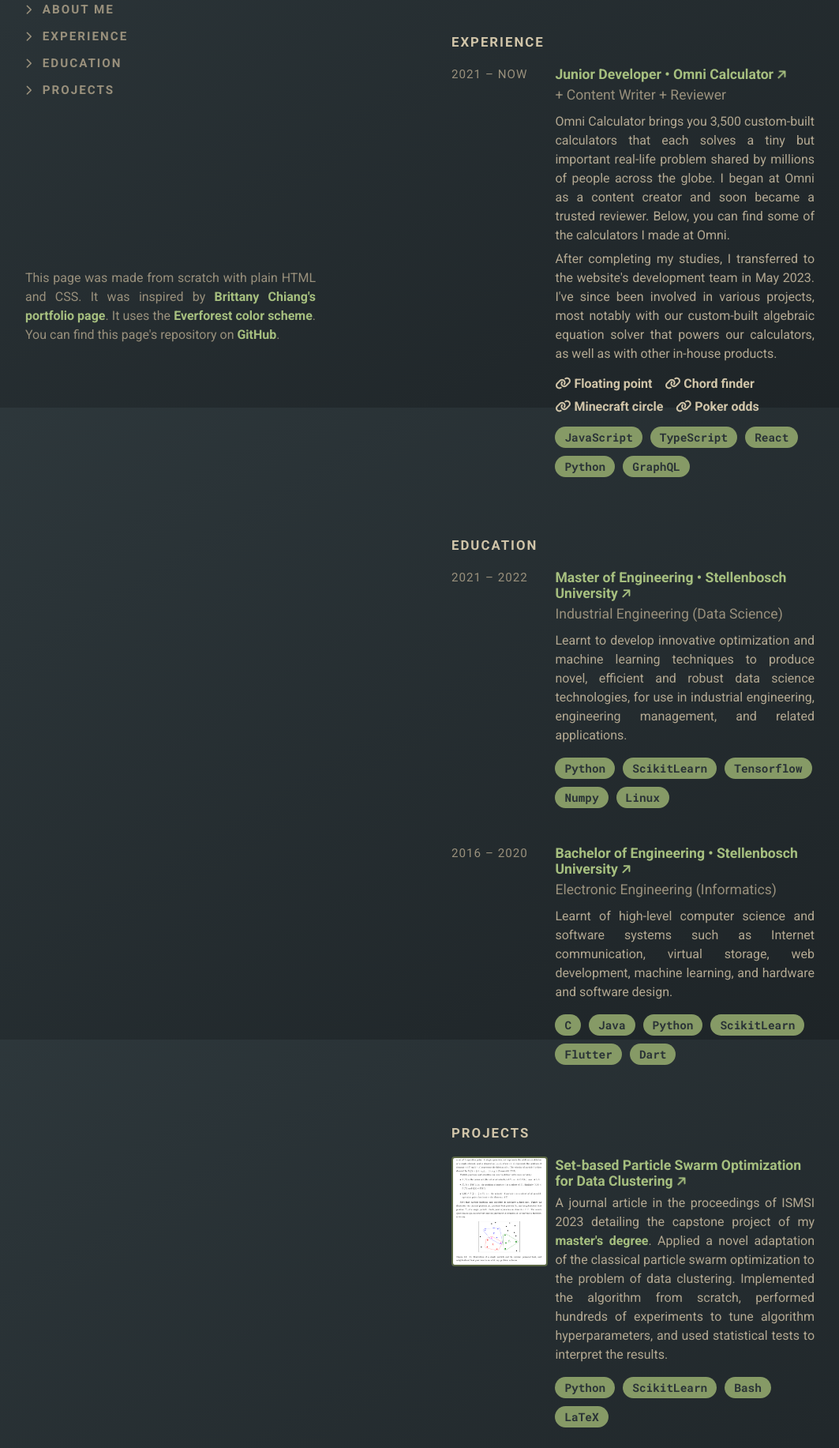
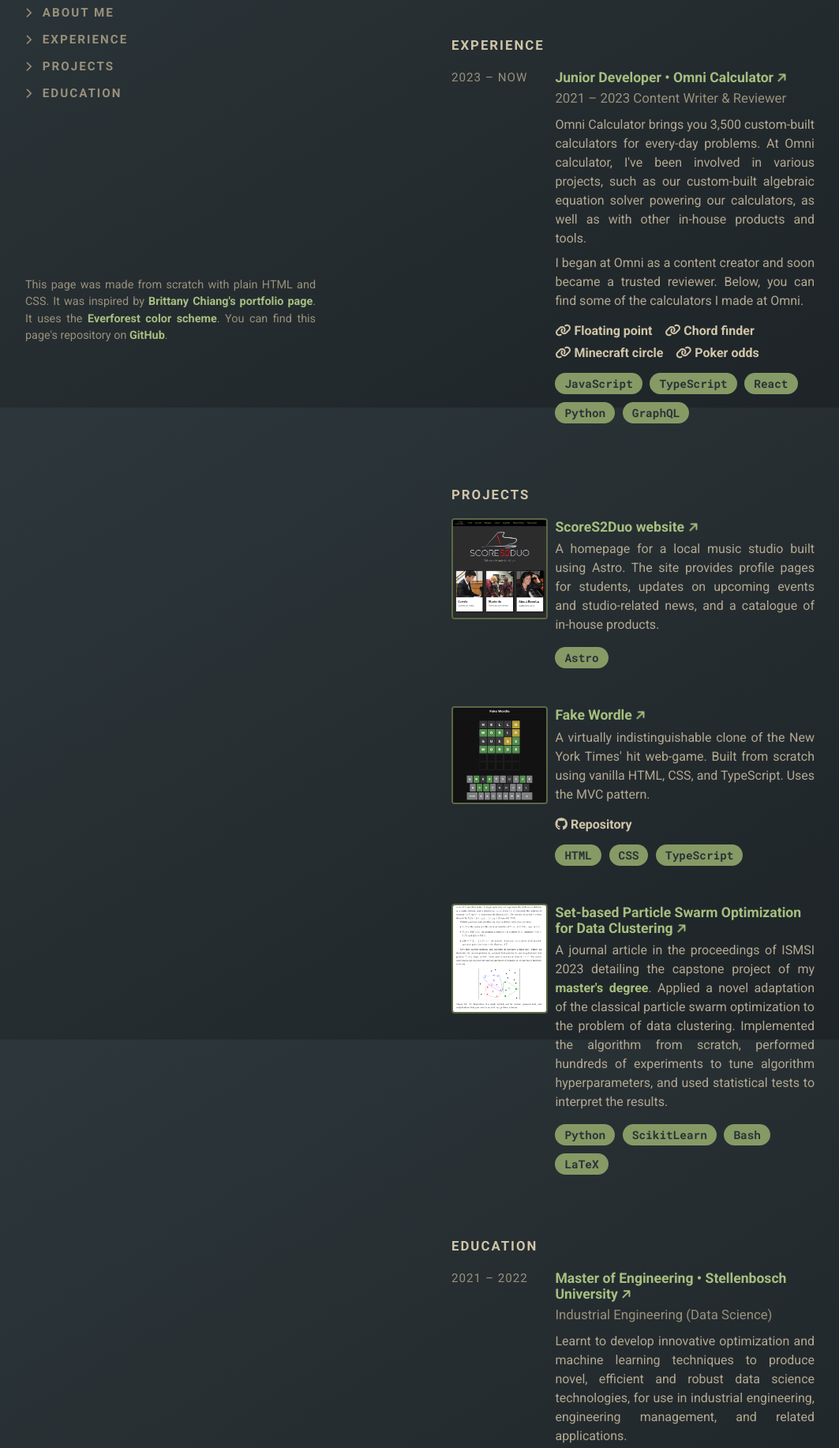
Before and after one commit to rijkdw/portfolio, a website: page index.html in a window 1280 px wide. Shown: the part 284-2117 px from the top of the page at 79% size, without its empty margins (108-1171 px from the left). Drawn offline with Linux system fonts and the light colour scheme.

```diff
--- a/index.html
+++ b/index.html
@@ -12,7 +12,7 @@
       property="og:description"
       content="Rijk de Wet's personal portfolio page."
     />
-    <meta property="og:image" content="/public/rijk_mugshot.JPG" />
+    <meta property="og:image" content="/public/images/rijk-mugshot.jpg" />
     <meta property="twitter:title" content="Rijk de Wet's portfolio" />
     <!-- Icons -->
     <link rel="icon" type="image/x-icon" href="/public/favicon.ico" />
@@ -85,13 +85,13 @@
               >
             </li>
             <li>
-              <a href="#education"
-                ><i class="fas fa-chevron-right navarrow"></i> Education</a
+              <a href="#projects"
+                ><i class="fas fa-chevron-right navarrow"></i> Projects</a
               >
             </li>
             <li>
-              <a href="#projects"
-                ><i class="fas fa-chevron-right navarrow"></i> Projects</a
+              <a href="#education"
+                ><i class="fas fa-chevron-right navarrow"></i> Education</a
               >
             </li>
           </ul>
@@ -99,7 +99,7 @@
       </div>
 
       <!-- Footer in wide layouts -->
-      <footer class="footer-wide">
+      <footer class="wide">
         <p>
           This page was made from scratch with plain HTML and CSS. It was
           inspired by
@@ -141,7 +141,7 @@
 
         <div class="entry" id="developer-omni">
           <div class="entry-left">
-            <p>2021 &ndash; now</p>
+            <p>2023 &ndash; now</p>
           </div>
           <div class="entry-right">
             <h4>
@@ -150,21 +150,20 @@
                 <i class="fas fa-arrow-right linkarrow"></i>
               </a>
             </h4>
-            <h5>+ Content Writer + Reviewer</h5>
+            <h5>2021 &ndash; 2023 Content Writer & Reviewer</h5>
             <p>
-              Omni Calculator brings you 3,500 custom-built calculators that
-              each solves a tiny but important real-life problem shared by
-              millions of people across the globe. I began at Omni as a content
-              creator and soon became a trusted reviewer. Below, you can find
-              some of the calculators I made at Omni.
+              Omni Calculator brings you 3,500 custom-built calculators for
+              every-day problems. At Omni calculator, I've been involved in
+              various projects, such as our custom-built algebraic equation
+              solver powering our calculators, as well as with other in-house
+              products and tools.
             </p>
             <p>
-              After completing my studies, I transferred to the website's
-              development team in May 2023. I've since been involved in various
-              projects, most notably with our custom-built algebraic equation
-              solver that powers our calculators, as well as with other in-house
-              products.
+              I began at Omni as a content creator and soon became a trusted
+              reviewer. Below, you can find some of the calculators I made at
+              Omni.
             </p>
+
             <ol class="links">
               <li>
                 <a
@@ -201,6 +200,105 @@
               <li>React</li>
               <li>Python</li>
               <li>GraphQL</li>
+            </ol>
+          </div>
+        </div>
+      </section>
+
+      <!-- Projects -->
+      <section id="projects">
+        <h3>Projects</h3>
+
+        <div class="entry project" id="scores2duo">
+          <div class="entry-left">
+            <a href="https://scores2duo.co.za" target="_blank">
+              <img src="public/images/projects/scores2duo.png" />
+            </a>
+          </div>
+          <div class="entry-right">
+            <h4>
+              <a href="https://scores2duo.co.za" target="_blank">
+                ScoreS2Duo website
+                <i class="fas fa-arrow-right linkarrow"></i>
+              </a>
+            </h4>
+            <p>
+              A homepage for a local music studio built using Astro. The site
+              provides profile pages for students, updates on upcoming events
+              and studio-related news, and a catalogue of in-house products.
+            </p>
+            <ol class="tags">
+              <li>Astro</li>
+            </ol>
+          </div>
+        </div>
+
+        <div class="entry project" id="wordle">
+          <div class="entry-left">
+            <a href="https://rijkdewet.co.za/wordle" target="_blank">
+              <img src="public/images/projects/fake-wordle.png" />
+            </a>
+          </div>
+          <div class="entry-right">
+            <h4>
+              <a href="https://rijkdewet.co.za/wordle" target="_blank">
+                Fake Wordle
+                <i class="fas fa-arrow-right linkarrow"></i>
+              </a>
+            </h4>
+            <p>
+              A virtually indistinguishable clone of the New York Times' hit
+              web-game. Built from scratch using vanilla HTML, CSS, and
+              TypeScript. Uses the MVC pattern.
+            </p>
+            <ol class="links">
+              <li>
+                <a href="https://github.com/rijkdw/wordle-js" target="_blank"
+                  ><i class="fab fa-github"></i> Repository</a
+                >
+              </li>
+            </ol>
+            <ol class="tags">
+              <li>HTML</li>
+              <li>CSS</li>
+              <li>TypeScript</li>
+            </ol>
+          </div>
+        </div>
+
+        <div class="entry project" id="sbpso-ismsi-paper">
+          <div class="entry-left">
+            <a
+              href="https://dl.acm.org/doi/10.1145/3596947.3596956"
+              target="_blank"
+            >
+              <img src="public/images/projects/sbpso.png" />
+            </a>
+          </div>
+          <div class="entry-right">
+            <h4>
+              <a
+                href="https://dl.acm.org/doi/10.1145/3596947.3596956"
+                target="_blank"
+              >
+                Set-based Particle Swarm Optimization for Data Clustering
+                <i class="fas fa-arrow-right linkarrow"></i>
+              </a>
+            </h4>
+            <p>
+              A journal article in the proceedings of ISMSI 2023 detailing the
+              capstone project of my <a href="#masters">master's degree</a>.
+              Applied a novel adaptation of the classical particle swarm
+              optimization to the problem of data clustering. Implemented the
+              algorithm from scratch, performed hundreds of experiments to tune
+              algorithm hyperparameters, and used statistical tests to interpret
+              the results.
+            </p>
+            <ol class="tags">
+              <li>Python</li>
+              <li>ScikitLearn</li>
+              <li>Bash</li>
+              <li>LaTeX</li>
             </ol>
           </div>
         </div>
@@ -252,8 +350,8 @@
             <h5>Electronic Engineering (Informatics)</h5>
             <p>
               Learnt of high-level computer science and software systems such as
-              Internet communication, virtual storage, web development, machine
-              learning, and hardware and software design.
+              Internet communication, web development, machine learning, and
+              design of both hardware and software.
             </p>
             <ol class="tags">
               <li>C</li>
@@ -266,105 +364,10 @@
           </div>
         </div>
       </section>
-      <!-- Projects -->
-      <section id="projects">
-        <h3>Projects</h3>
-
-        <div class="entry" id="sbpso-ismsi-paper">
-          <div class="entry-left">
-            <a href="https://dl.acm.org/doi/10.1145/3596947.3596956">
-              <img src="public/images/projects/sbpso.png" />
-            </a>
-          </div>
-          <div class="entry-right">
-            <h4>
-              <a
-                href="https://dl.acm.org/doi/10.1145/3596947.3596956"
-                target="_blank"
-              >
-                Set-based Particle Swarm Optimization for Data Clustering
-                <i class="fas fa-arrow-right linkarrow"></i>
-              </a>
-            </h4>
-            <p>
-              A journal article in the proceedings of ISMSI 2023 detailing the
-              capstone project of my <a href="#masters">master's degree</a>.
-              Applied a novel adaptation of the classical particle swarm
-              optimization to the problem of data clustering. Implemented the
-              algorithm from scratch, performed hundreds of experiments to tune
-              algorithm hyperparameters, and used statistical tests to interpret
-              the results.
-            </p>
-            <ol class="tags">
-              <li>Python</li>
-              <li>ScikitLearn</li>
-              <li>Bash</li>
-              <li>LaTeX</li>
-            </ol>
-          </div>
-        </div>
-
-        <div class="entry" id="scores2duo">
-          <div class="entry-left">
-            <a href="https://scores2duo.co.za">
-              <img src="public/images/projects/scores2duo.png" />
-            </a>
-          </div>
-          <div class="entry-right">
-            <h4>
-              <a href="https://scores2duo.co.za" target="_blank">
-                ScoreS2Duo website
-                <i class="fas fa-arrow-right linkarrow"></i>
-              </a>
-            </h4>
-            <p>
-              A homepage for a local music studio built using Astro. The site
-              provides profile pages for students, updates on upcoming events
-              and studio-related news, and a catalogue of in-house products.
-            </p>
-            <ol class="tags">
-              <li>Astro</li>
-            </ol>
-          </div>
-        </div>
-
-        <div class="entry" id="wordle">
-          <div class="entry-left">
-            <a href="https://rijkdewet.co.za/wordle">
-              <img src="public/images/projects/fake-wordle.png" />
-            </a>
-          </div>
-          <div class="entry-right">
-            <h4>
-              <a href="https://rijkdewet.co.za/wordle" target="_blank">
-                Fake Wordle
-                <i class="fas fa-arrow-right linkarrow"></i>
-              </a>
-            </h4>
-            <p>
-              A virtually indistinguishable clone of the New York Times' hit
-              web-game. Built from scratch using vanilla HTML, CSS, and
-              TypeScript. Uses the MVC pattern.
-            </p>
-            <ol class="links">
-              <li>
-                <a href="https://github.com/rijkdw/wordle-js" target="_blank"
-                  ><i class="fab fa-github"></i> Repository</a
-                >
-              </li>
-            </ol>
-            <ol class="tags">
-              <li>HTML</li>
-              <li>CSS</li>
-              <li>TypeScript</li>
-            </ol>
-          </div>
-        </div>
-      </section>
     </main>
 
     <!-- Footer in narrow layouts -->
-    <footer class="footer-narrow">
+    <footer class="narrow">
       <p>
         This page was made from scratch with plain HTML and CSS. It was inspired
         by
--- a/styles.css
+++ b/styles.css
@@ -17,8 +17,8 @@
 body {
   background-image: linear-gradient(to bottom right, #2e383c, #1d2326);
   background-attachment: fixed;
-  margin: 80px auto;
-  padding: 0px 60px;
+  margin: 5rem auto;
+  padding: 0 4rem;
   max-width: 1000px;
 }
 
@@ -33,7 +33,7 @@
   color: var(--fg);
   scroll-behavior: smooth;
   scroll-padding-top: 85px;
-  font-family: "Roboto", "sans-serif";
+  font-family: Roboto, Arial, Helvetica, sans-serif;
   margin: 0px;
   padding: 0px;
 }
@@ -75,13 +75,13 @@
 /* Header */
 
 header {
-  margin-bottom: 60px;
+  margin-bottom: 4rem;
 }
 
 header h1 {
   color: var(--green);
   font-size: 3rem;
-  margin-bottom: 10px;
+  margin-bottom: 0.6rem;
 }
 
 header h2 {
@@ -98,7 +98,7 @@
 header .social-media {
   display: flex;
   flex-direction: row;
-  column-gap: 20px;
+  column-gap: 1.25rem;
 }
 
 header .social-media i {
@@ -113,11 +113,11 @@
 @media screen and (max-width: 480px) {
   header h1 {
     font-size: 2rem;
-    margin-bottom: 10px;
+    margin-bottom: 0.6rem;
   }
   header h2 {
     font-size: 1.1rem;
-    margin-bottom: 20px;
+    margin-bottom: 1.25rem;
   }
   header .social-media i {
     font-size: 1.6rem;
@@ -132,11 +132,11 @@
 
 nav ul {
   list-style-type: none;
-  padding: 0px;
+  padding: 0;
 }
 
 nav ul li {
-  margin-bottom: 16px;
+  margin-bottom: 1rem;
   transition-duration: var(--transition-duration);
   text-transform: uppercase;
   letter-spacing: 2px;
@@ -159,13 +159,14 @@
 
 /* Footer */
 
-footer.footer-wide {
+footer.wide {
   display: none;
   width: 80%;
 }
 
 footer p {
   color: var(--fg-dim);
+  font-size: 0.9rem;
 }
 
 /* Navbar, header, and on wide screens */
@@ -193,10 +194,10 @@
   nav {
     display: inline;
   }
-  footer.footer-narrow {
+  footer.narrow {
     display: none;
   }
-  footer.footer-wide {
+  footer.wide {
     display: inline;
   }
 }
@@ -204,7 +205,7 @@
 /* Sections */
 
 section {
-  margin-bottom: 60px;
+  margin-bottom: 4rem;
 }
 
 section h3 {
@@ -212,7 +213,7 @@
   color: var(--fg-bright);
   letter-spacing: 2px;
   font-size: 1.05rem;
-  margin-bottom: 20px;
+  margin-bottom: 1.25rem;
 }
 
 @media screen and (min-width: 1024px) {
@@ -226,7 +227,13 @@
 div.entry {
   width: fit-content;
   display: block;
-  margin-bottom: 30px;
+  margin-bottom: 2rem;
+}
+
+@media screen and (max-width: 639px) {
+  div.entry.project {
+    margin-bottom: 3.5rem;
+  }
 }
 
 @media screen and (min-width: 640px) {
@@ -239,7 +246,7 @@
   font-size: 1.1rem;
   color: var(--green);
   margin-top: 1px;
-  margin-bottom: 6px;
+  margin-bottom: 0.4rem;
 }
 
 div.entry h4 a {
@@ -251,10 +258,10 @@
 }
 
 div.entry h5 {
-  font-size: 1.1rem;
+  font-size: 1.05rem;
   color: var(--fg-dim) !important;
   font-weight: normal;
-  margin-bottom: 12px;
+  margin-bottom: 0.75rem;
 }
 
 /* Entries -- left pane */
@@ -269,13 +276,13 @@
 
 div.entry-left p {
   color: var(--fg-dim);
-  margin-bottom: 6px;
+  margin-bottom: 0.4rem;
 }
 
 div.entry-left img {
   width: 90%;
   max-width: 16rem;
-  border-radius: 4px;
+  border-radius: 0.25rem;
   border: 2px solid var(--green-dark);
   transition-duration: var(--transition-duration);
   margin-bottom: 1rem;
@@ -293,7 +300,7 @@
 }
 
 div.entry-right p {
-  margin-bottom: 6px;
+  margin-bottom: 0.4rem;
 }
 
 /* Entries -- links */
@@ -302,9 +309,9 @@
   display: flex;
   padding: 0;
   list-style-type: none;
-  column-gap: 16px;
-  row-gap: 10px;
-  margin: 16px 0px;
+  column-gap: 1rem;
+  row-gap: 0.6rem;
+  margin: 1rem 0;
   flex-wrap: wrap;
 }
 
@@ -327,18 +334,17 @@
   display: flex;
   padding: 0;
   list-style-type: none;
-  column-gap: 10px;
-  row-gap: 10px;
-  margin: 16px 0px;
+  gap: 0.6rem;
+  margin: 1rem 0;
   flex-wrap: wrap;
 }
 
 ol.tags li {
-  border-radius: 3em;
+  border-radius: 3rem;
   background-color: var(--green-dim);
   color: var(--bg);
   display: inline;
-  padding: 4px 12px 4px 12px;
+  padding: 0.25rem 0.75rem;
   font-family: "Roboto Mono", "monospace";
   font-weight: bold;
   font-size: 0.9rem;
```
Also changed, not shown: public/gruvbox_rijk_mugshot.JPG (deleted), public/images/rijk-mugshot.jpg (added), 3 other files.
